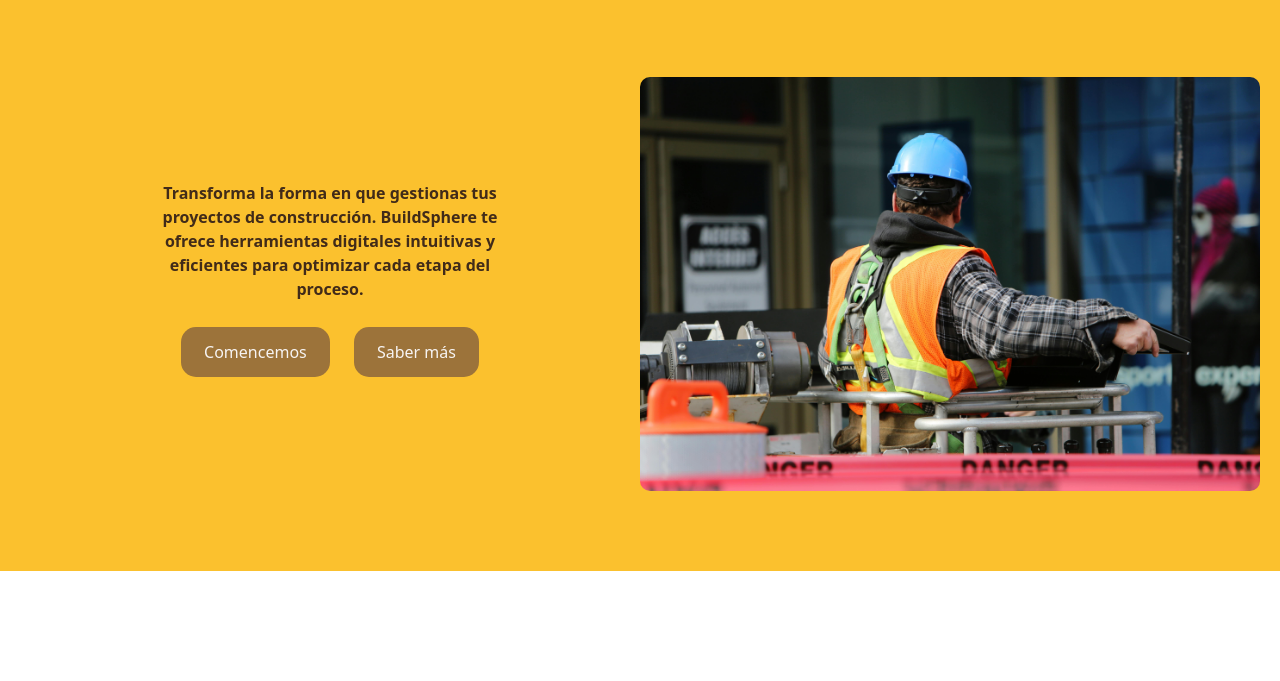
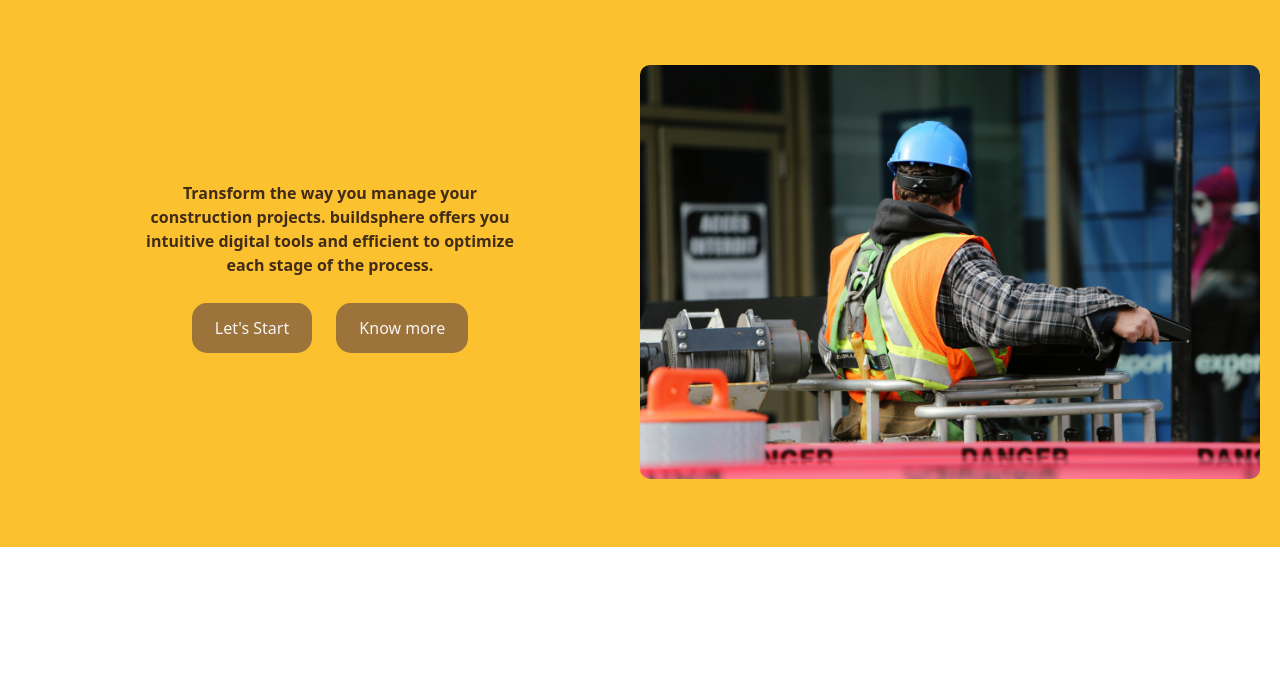
Before and after one commit to ProBuildX/LandingPage, a plain HTML site: page index.html in a window 1280 px wide. Shown: the part 119-800 px from the top of the page. Drawn offline with nearby package versions, Linux system fonts and the light colour scheme.

Commit message:
fix: changing language to EN

```diff
--- a/index.html
+++ b/index.html
@@ -71,16 +71,16 @@
             <div class="collapse navbar-collapse" id="navbarTogglerDemo03">
                 <ul class="navbar-nav ms-auto mb-2 mb-lg-0 text-white">
                     <li class="nav-item px-3">
-                        <a class="nav-link" href="#QuienesSomos">¿Quiénes somos?</a>
+                        <a class="nav-link" href="#AboutUs">AboutUs</a>
                     </li>
                     <li class="nav-item px-3">
-                        <a class="nav-link" href="#MisionVision">Misión y Visión</a>
+                        <a class="nav-link" href="#MisionVision">Mision & Vision</a>
                     </li>
                     <li class="nav-item px-3">
-                        <a class="nav-link" href="#Caracteristicas">Características</a>
+                        <a class="nav-link" href="#Features">Features</a>
                     </li>
                     <li class="nav-item px-3">
-                        <a class="nav-link" href="#Contactanos">Contactanos</a>
+                        <a class="nav-link" href="#ContactUs">Contact Us</a>
                     </li>
                 </ul>
             </div>
@@ -91,13 +91,13 @@
     <div class="banner">
         <div class="banner-right-side">
             <div class="text-button-banner">
-                <p>Transforma la forma en que gestionas
-                    tus proyectos de construcción. BuildSphere
-                    te ofrece herramientas digitales intuitivas y
-                    eficientes  para optimizar cada etapa del proceso.</p>
+                <p>Transform the way you manage
+                    your construction projects. buildsphere
+                    offers you intuitive digital tools and
+                    efficient to optimize each stage of the process.</p>
                 <div>
-                    <button type="button" href="#Contactanos" class="btn-buildsphere">Comencemos</button>
-                    <button type="button" href="#QuienesSomos" class="btn-buildsphere">Saber más</button>
+                    <button type="button" href="#ContactUs" class="btn-buildsphere">Let's Start</button>
+                    <button type="button" href="#AboutUs" class="btn-buildsphere">Know more</button>
                 </div>
             </div>
         </div>
```
